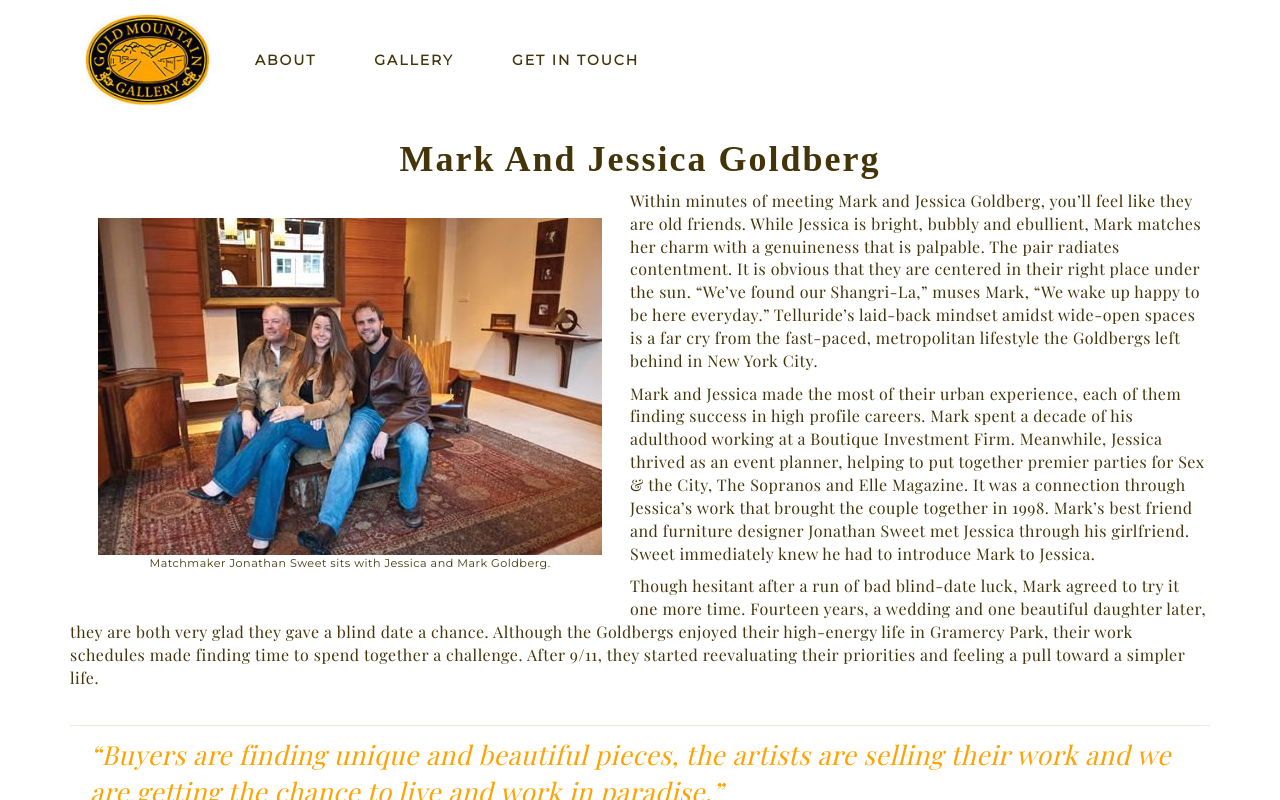
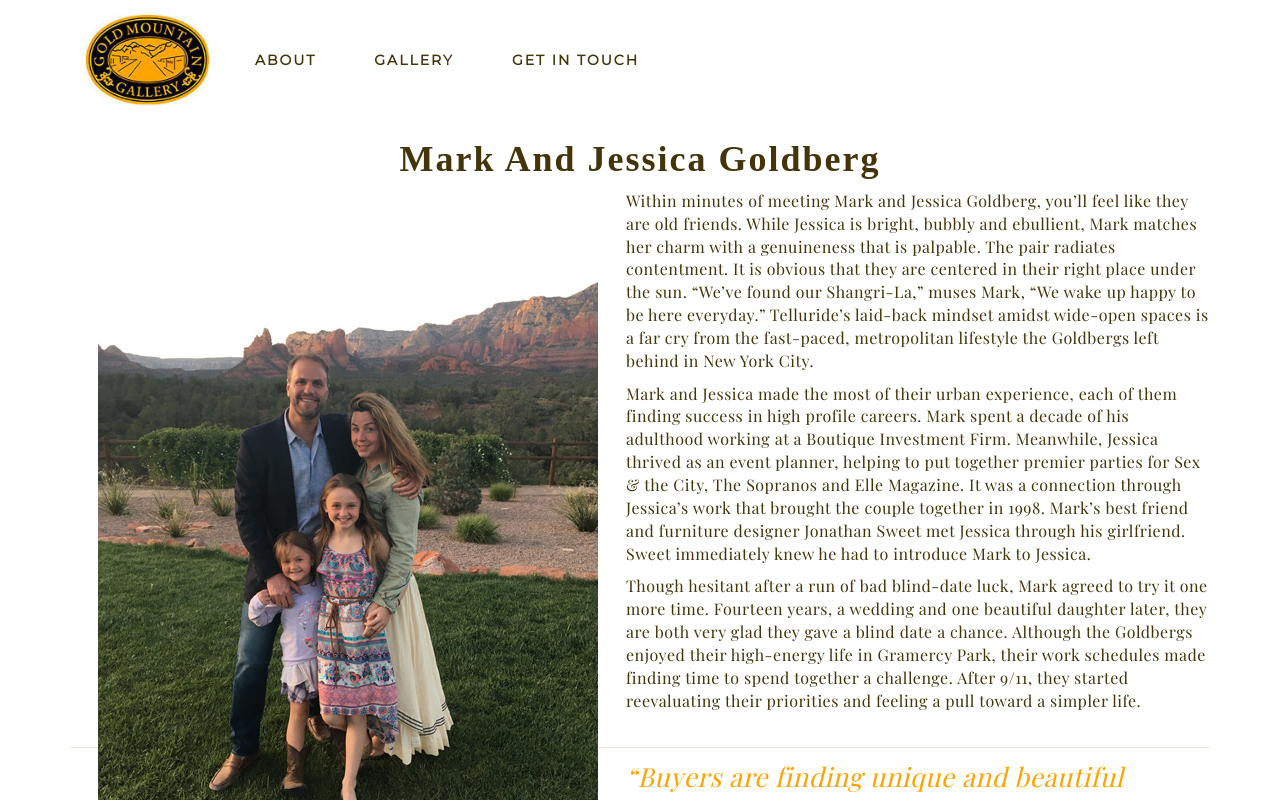
Before and after one commit to marissaconner/goldmountaingallery, a React (Create React App) app: page /about in a window 1280 px wide. Shown: the top 800 px of the page. Built offline with nearby package versions, Linux system fonts and the light colour scheme.

Commit message:
resizing photo

```diff
--- a/src/components/AboutUs.js
+++ b/src/components/AboutUs.js
@@ -7,11 +7,11 @@ const AboutUs = () => (
       <div className="pull-left margins">
         <img
           className="img img-responsive"
-          src="/img/mark-jessica-jonathan.jpg"
-          alt="Matchmaker Jonathan Sweet sits with Jessica and Mark Goldberg"
+          src="/img/mark-and-jessica-goldberg.jpg"
+          alt="Mark and Jessica Goldberg with their children"
         />
         <p class="caption text-center">
-          Matchmaker Jonathan Sweet sits with Jessica and Mark Goldberg.
+          Mark and Jessica Goldberg with their children
         </p>
       </div>
       <p>
```
Also changed, not shown: public/img/mark-and-jessica-goldberg.JPG (added), public/img/mark-jessica-jonathan.jpg (deleted).
